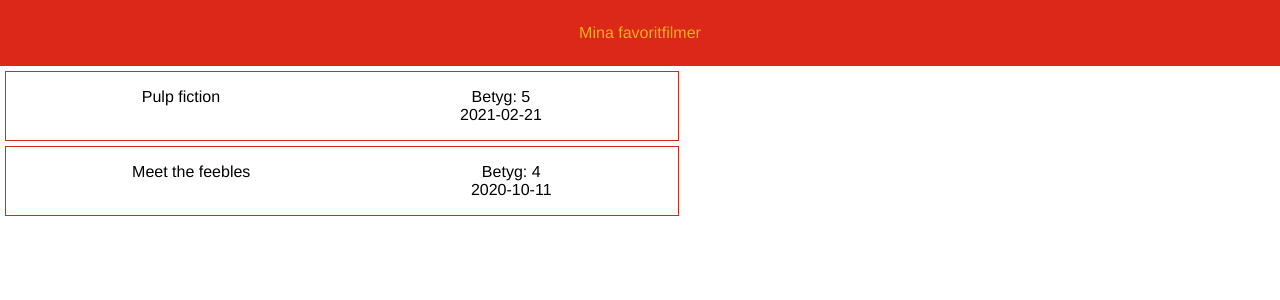
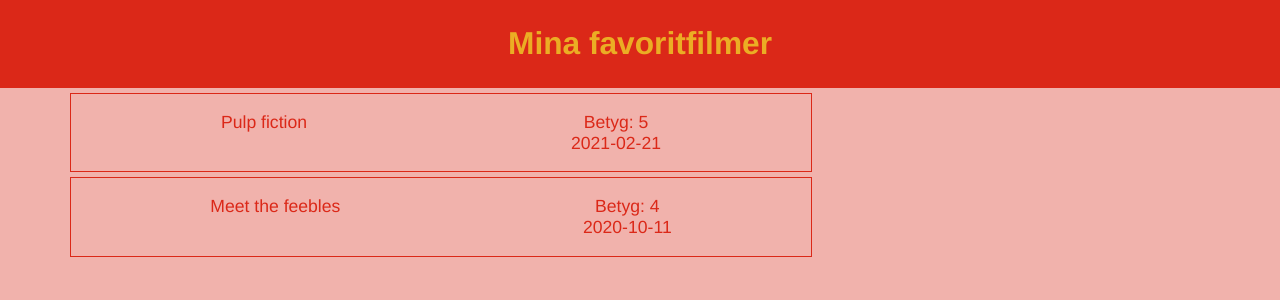
Before and after one commit to iths-sthm-feu20-effektiv/vue-repetition, a Vue app: page / in a window 1280 px wide. Shown: the top 300 px of the page. Built offline with nearby package versions, Linux system fonts and the light colour scheme.

Commit message:
Extracted movie list into another component (static data)

```diff
--- a/src/App.vue
+++ b/src/App.vue
@@ -5,36 +5,17 @@
         </header>
     </div>
     <main>
-        <div class="movie-list">
-            <div class="movie-item">
-                <div>
-                    Pulp fiction
-                </div>
-                <div>
-                    Betyg: 5 <br/>
-                    2021-02-21
-                </div>
-            </div>
-        </div>
-        <div class="movie-list">
-            <div class="movie-item">
-                <div>
-                    Meet the feebles
-                </div>
-                <div>
-                    Betyg: 4 <br/>
-                    2020-10-11
-                </div>
-            </div>
-        </div>
+        <MovieList></MovieList>
     </main>
 </template>
 
 <script>
-
+import MovieList from './components/movieList/MovieList'
 export default {
     name: 'App',
-    components: { }
+    components: {
+        MovieList
+    }
 }
 </script>
 
@@ -42,19 +23,10 @@ export default {
 header {
     background-color: #DB2818;
     color: #EBAD24;
-    padding: 1.5em;
+    padding: 0.8em;
     margin: 0em;
-}
-.movie-item {
-    max-width: 40em;
-    border: 1px solid #DB2818;
-    padding: 1em;
-    margin: 0.3em;
-    display: flex;
-    /* vh, vw utgår från viewport - webbläsarens synliga område */
-}
-.movie-item > * {
-    flex: 1 1 auto;
+    font-size: 1.8em;
+    font-weight: bold;
 }
 
 #app {
@@ -66,5 +38,8 @@ header {
 }
 body {
     margin: 0em;
+    background-color: #F1B2AC;
+    color: #DB2818;
+    font-size: 1.1em;
 }
 </style>
--- /dev/null
+++ b/src/components/movieList/MovieList.vue
@@ -0,0 +1,46 @@
+<template>
+	<div class="movie-list">
+		<div class="movie-item">
+			<div>
+				Pulp fiction
+			</div>
+			<div>
+				Betyg: 5 <br/>
+				2021-02-21
+			</div>
+		</div>
+		<div class="movie-item">
+			<div>
+				Meet the feebles
+			</div>
+			<div>
+				Betyg: 4 <br/>
+				2020-10-11
+			</div>
+		</div>
+	</div>
+</template>
+
+<script>
+export default {
+	name: '',
+	props: {},
+	data: () => ({
+
+	})
+}
+</script>
+
+<style scoped>
+.movie-item {
+    max-width: 40em;
+    border: 1px solid #DB2818;
+    padding: 1em;
+    margin: 0.3em 4em;
+    display: flex;
+    /* vh, vw utgår från viewport - webbläsarens synliga område */
+}
+.movie-item > * {
+    flex: 1 1 auto;
+}
+</style>
```
Also changed, not shown: 1 other file (tests, documents, lock files or other folders).
